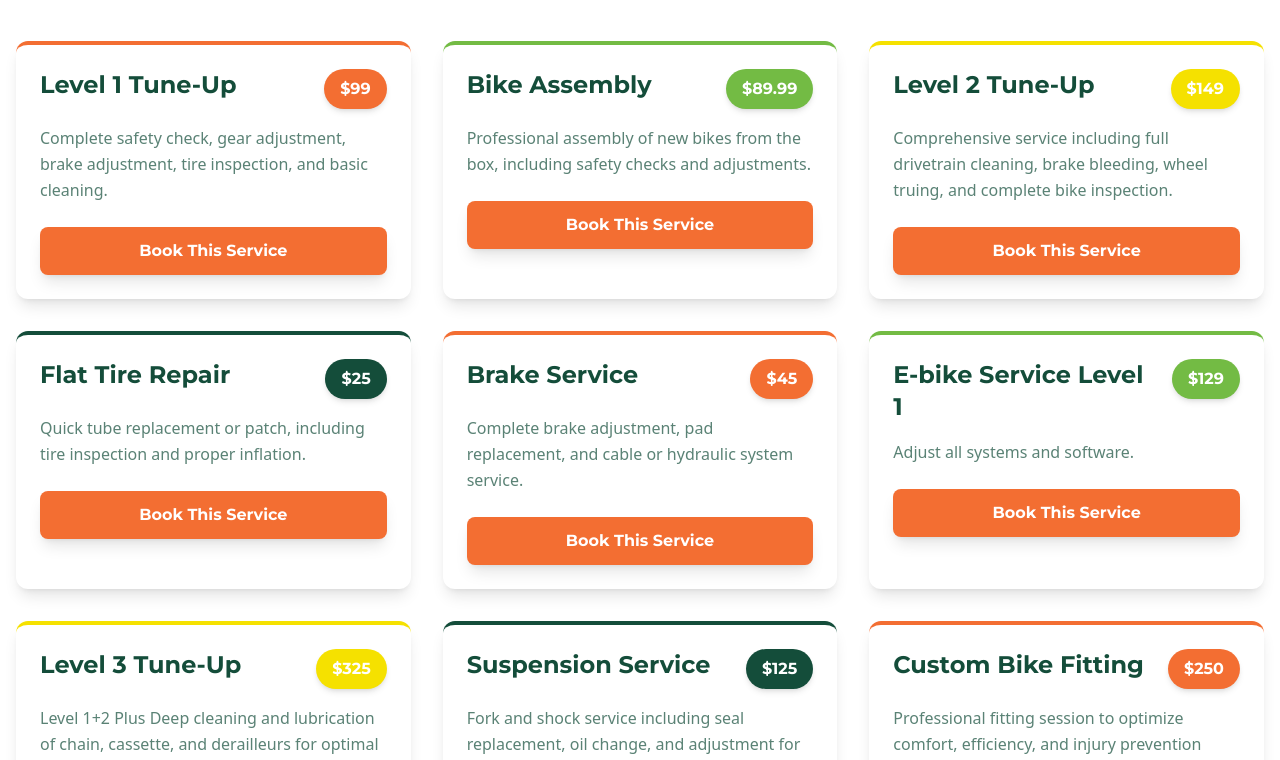
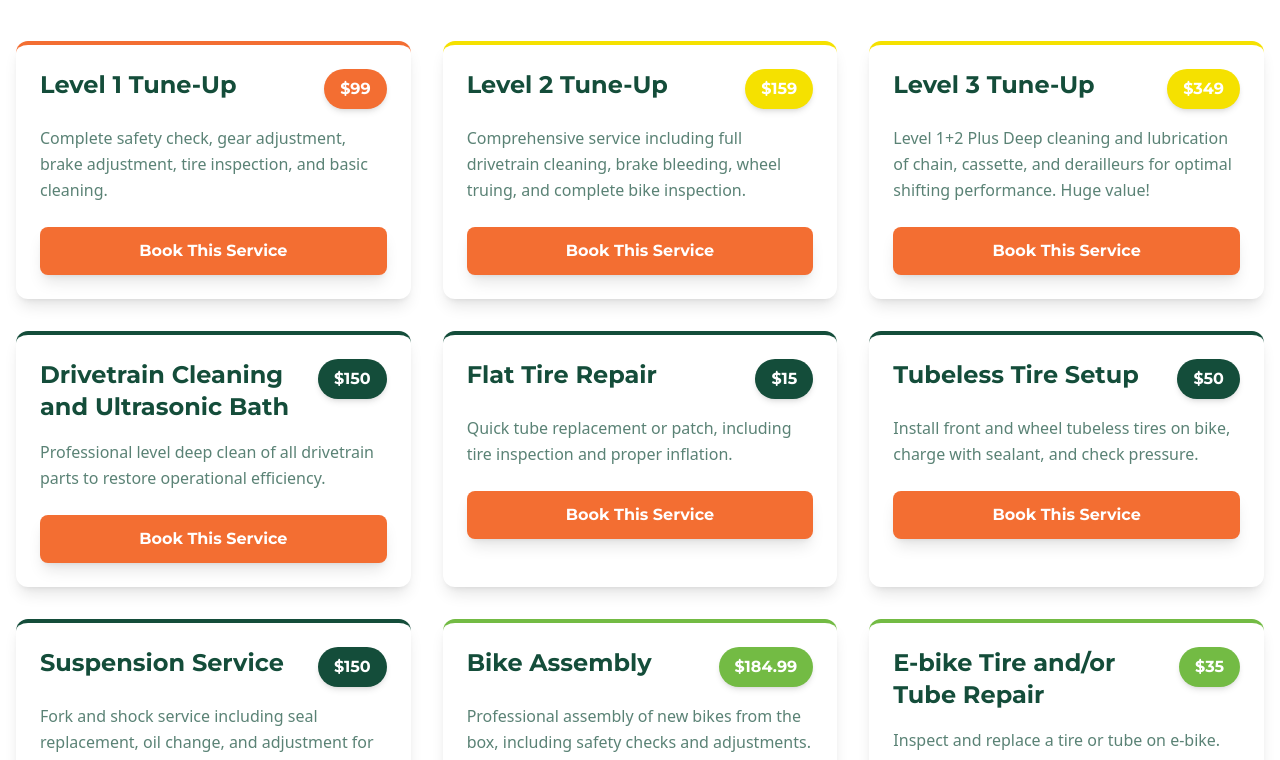
Before and after one commit to grifocx/haymarket-landing, a React (Vite) app: page /services in a window 1280 px wide. Shown: the part 380-1140 px from the top of the page. Built offline with nearby package versions, Linux system fonts and the light colour scheme.

Commit message:
Updated services.ts

```diff
--- a/src/services.ts
+++ b/src/services.ts
@@ -14,57 +14,78 @@ export const bikeServices: Service[] = [
     cost: '$99',
     highlightColor: '#F36E32'
   },
-  {
+    {
     id: '2',
-    title: 'Bike Assembly',
-    description: 'Professional assembly of new bikes from the box, including safety checks and adjustments.',
-    cost: '$89.99',
-    highlightColor: '#73BB44'
-  },
-  {
-    id: '3',
     title: 'Level 2 Tune-Up',
     description: 'Comprehensive service including full drivetrain cleaning, brake bleeding, wheel truing, and complete bike inspection.',
-    cost: '$149',
+    cost: '$159',
     highlightColor: '#F5E100'
   },
-  {
+    {
+    id: '3',
+    title: 'Level 3 Tune-Up',
+    description: 'Level 1+2 Plus Deep cleaning and lubrication of chain, cassette, and derailleurs for optimal shifting performance. Huge value!',
+    cost: '$349',
+    highlightColor: '#F5E100'
+  },
+    {
     id: '4',
-    title: 'Flat Tire Repair',
-    description: 'Quick tube replacement or patch, including tire inspection and proper inflation.',
-    cost: '$25',
+    title: 'Drivetrain Cleaning and Ultrasonic Bath',
+    description: 'Professional level deep clean of all drivetrain parts to restore operational efficiency.',
+    cost: '$150',
     highlightColor: '#144D3A'
   },
   {
     id: '5',
-    title: 'Brake Service',
-    description: 'Complete brake adjustment, pad replacement, and cable or hydraulic system service.',
-    cost: '$45',
-    highlightColor: '#F36E32'
+    title: 'Flat Tire Repair',
+    description: 'Quick tube replacement or patch, including tire inspection and proper inflation.',
+    cost: '$15',
+    highlightColor: '#144D3A'
+  },
+    {
+    id: '6',
+    title: 'Tubeless Tire Setup',
+    description: 'Install front and wheel tubeless tires on bike, charge with sealant, and check pressure.',
+    cost: '$50',
+    highlightColor: '#144D3A'
+  },
+    {
+    id: '7',
+    title: 'Suspension Service',
+    description: 'Fork and shock service including seal replacement, oil change, and adjustment for mountain bikes.',
+    cost: '$150',
+    highlightColor: '#144D3A'
   },
   {
-    id: '6',
-    title: 'E-bike Service Level 1',
-    description: 'Adjust all systems and software.',
-    cost: '$129',
+    id: '8',
+    title: 'Bike Assembly',
+    description: 'Professional assembly of new bikes from the box, including safety checks and adjustments.',
+    cost: '$184.99',
+    highlightColor: '#73BB44'
+  },
+    {
+    id: '9',
+    title: 'E-bike Tire and/or Tube Repair',
+    description: 'Inspect and replace a tire or tube on e-bike.',
+    cost: '$35',
     highlightColor: '#73BB44'
   },
   {
-    id: '7',
-    title: 'Level 3 Tune-Up',
-    description: 'Level 1+2 Plus Deep cleaning and lubrication of chain, cassette, and derailleurs for optimal shifting performance.',
-    cost: '$325',
-    highlightColor: '#F5E100'
+    id: '10',
+    title: 'E-bike Service Level 1',
+    description: 'Basic adjust all systems and software. Inspect all systems and components.',
+    cost: '$149',
+    highlightColor: '#73BB44'
   },
   {
-    id: '8',
-    title: 'Suspension Service',
-    description: 'Fork and shock service including seal replacement, oil change, and adjustment for mountain bikes.',
-    cost: '$125',
-    highlightColor: '#144D3A'
+    id: '11',
+    title: 'E-Bike Assembly',
+    description: 'Professional assembly of new e-bikes from the box, including safety checks and adjustments.',
+    cost: '$384.99',
+    highlightColor: '#73BB44'
   },
   {
-    id: '9',
+    id: '12',
     title: 'Custom Bike Fitting',
     description: 'Professional fitting session to optimize comfort, efficiency, and injury prevention using motion capture technology',
     cost: '$250',
```
